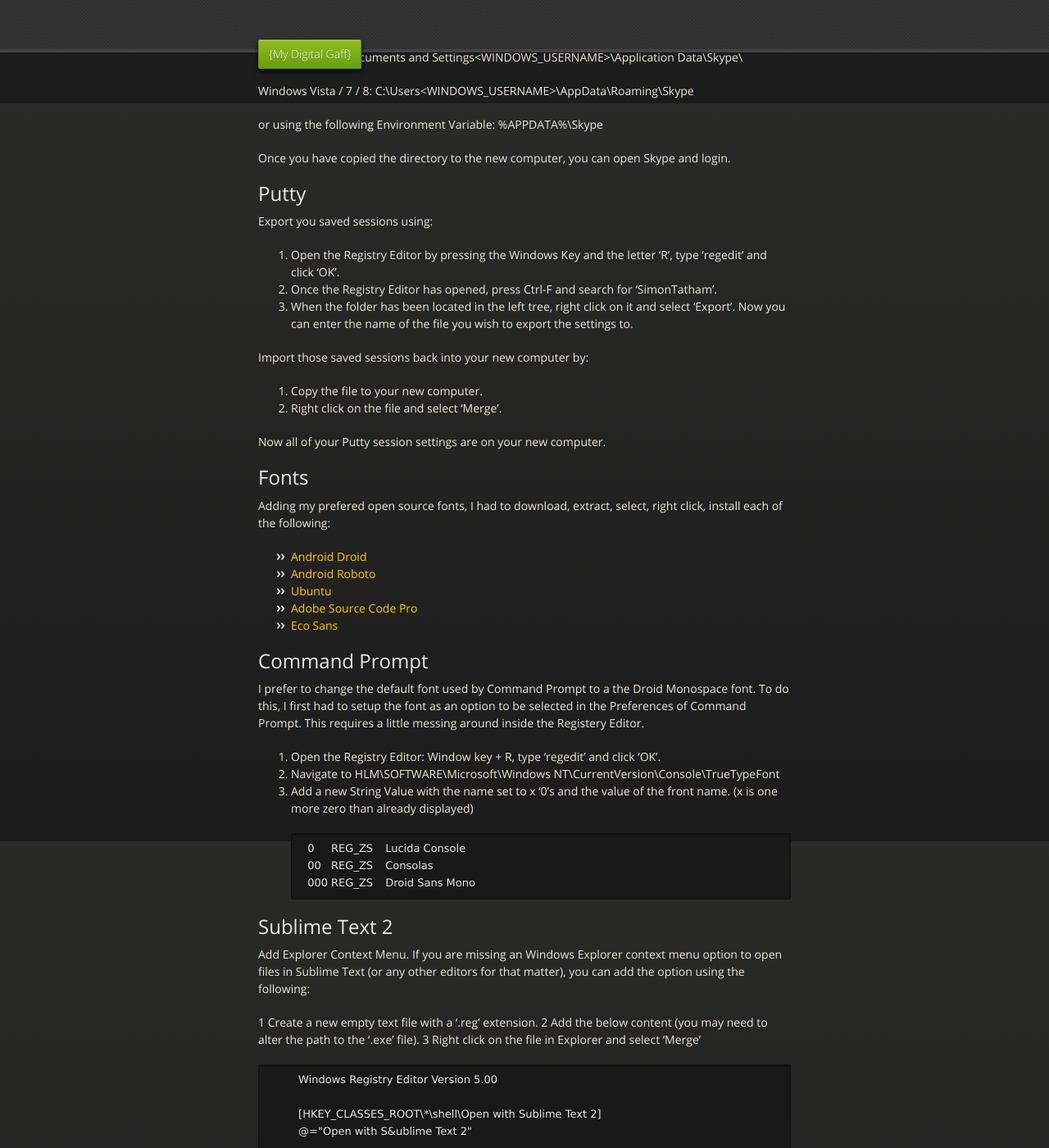
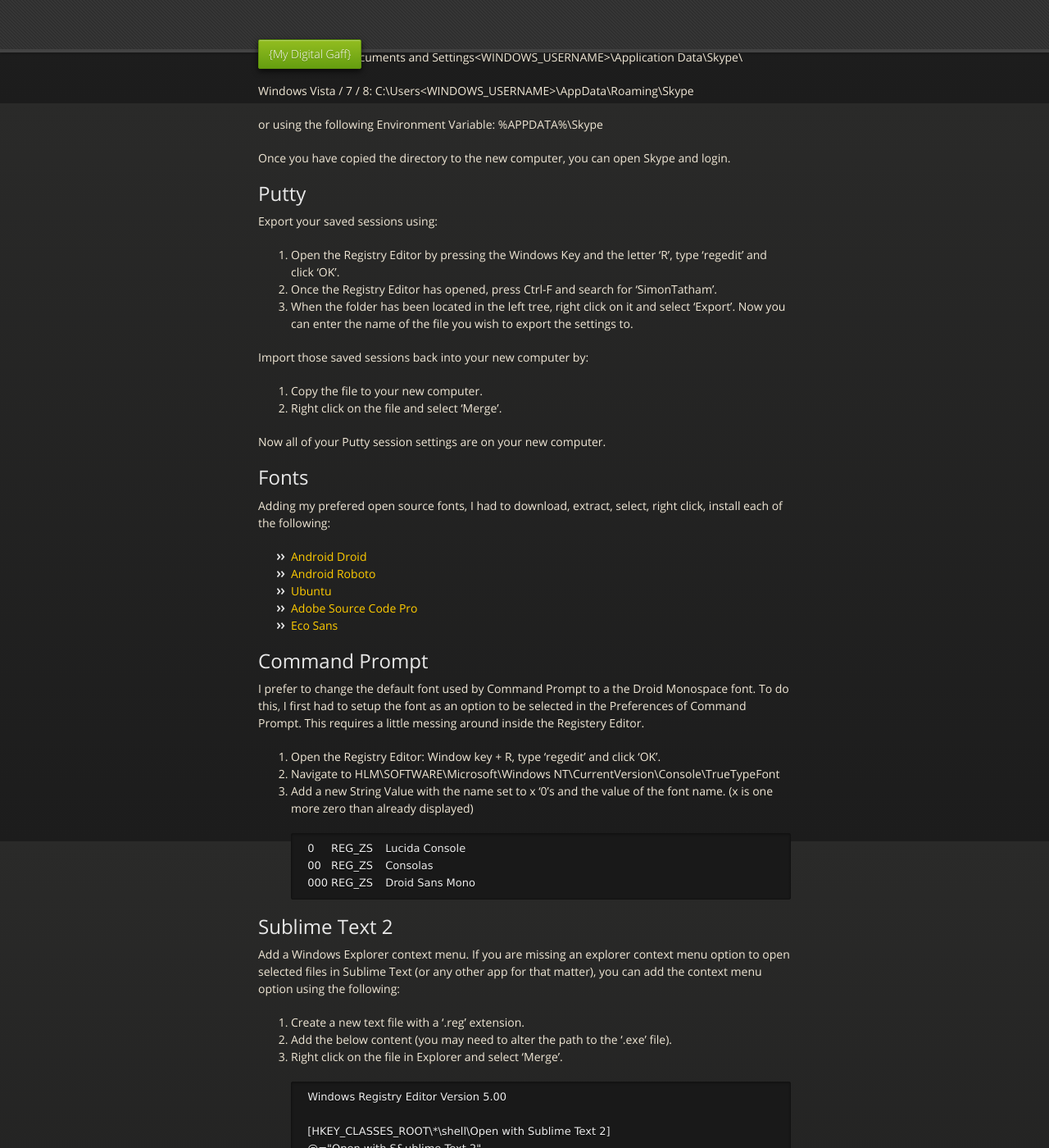
Before and after one commit to dmulligan/dmulligan.github.io, a Jekyll site: the page built from _posts/2013-06-27-Moving-to-a-new-computer.md, in a window 1280 px wide and 1400 px high, scrolled down 774 px. Shown: the whole window at 82% size. Built offline with Jekyll 4.4.1, drawn with Linux system fonts in a browser that asks for light colours; nearby versions of some CDN libraries; Markdown is read by kramdown in place of the engine named in the settings.

Commit message:
More edits

```diff
--- a/_posts/2013-06-27-Moving-to-a-new-computer.md
+++ b/_posts/2013-06-27-Moving-to-a-new-computer.md
@@ -45,7 +45,7 @@
 
 Putty
 -----
-Export you saved sessions using:
+Export your saved sessions using:
 
 1. Open the Registry Editor by pressing the Windows Key and the letter 'R', type 'regedit' and click 'OK'.
 2. Once the Registry Editor has opened, press Ctrl-F and search for 'SimonTatham'.
@@ -78,7 +78,7 @@
 
 1. Open the Registry Editor: Window key + R, type 'regedit' and click 'OK'.
 2. Navigate to HLM\SOFTWARE\Microsoft\Windows NT\CurrentVersion\Console\TrueTypeFont
-3. Add a new String Value with the name set to x '0's and the value of the front name. (x is one more zero than already displayed)
+3. Add a new String Value with the name set to x '0's and the value of the font name. (x is one more zero than already displayed)
 
 		0	REG_ZS	Lucida Console
 		00	REG_ZS	Consolas
@@ -88,11 +88,12 @@
 
 Sublime Text 2
 --------------
-Add Explorer Context Menu. If you are missing an Windows Explorer context menu option to open files in Sublime Text (or any other editors for that matter), you can add the option using the following:
+Add a Windows Explorer context menu. If you are missing an explorer context menu option to open selected files in Sublime Text (or any other app for that matter), you can add the context menu option using the following:
 
-1 Create a new empty text file with a '.reg' extension.
-2 Add the below content (you may need to alter the path to the '.exe' file).
-3 Right click on the file in Explorer and select 'Merge'
+1. Create a new text file with a '.reg' extension.
+2. Add the below content (you may need to alter the path to the '.exe' file).
+3. Right click on the file in Explorer and select 'Merge'.
+
 
 		Windows Registry Editor Version 5.00
 
```
